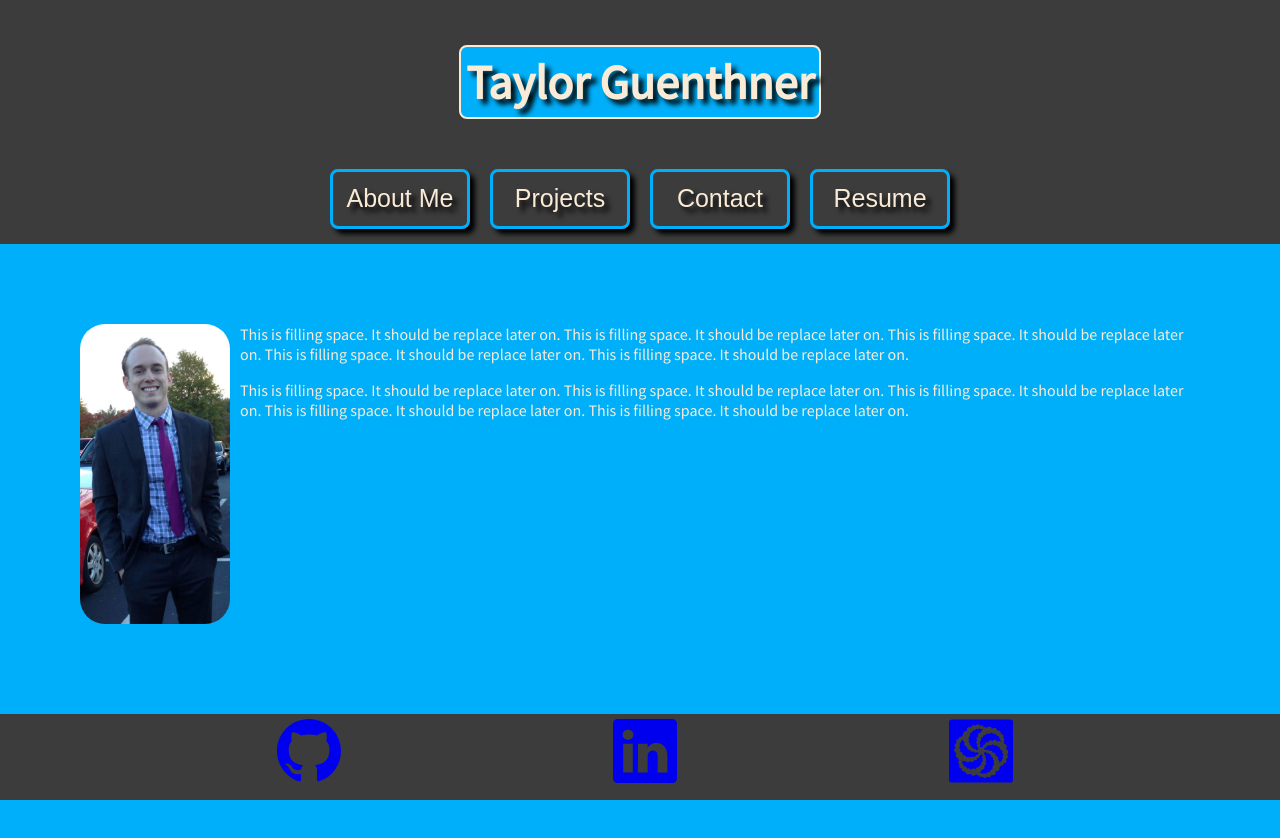
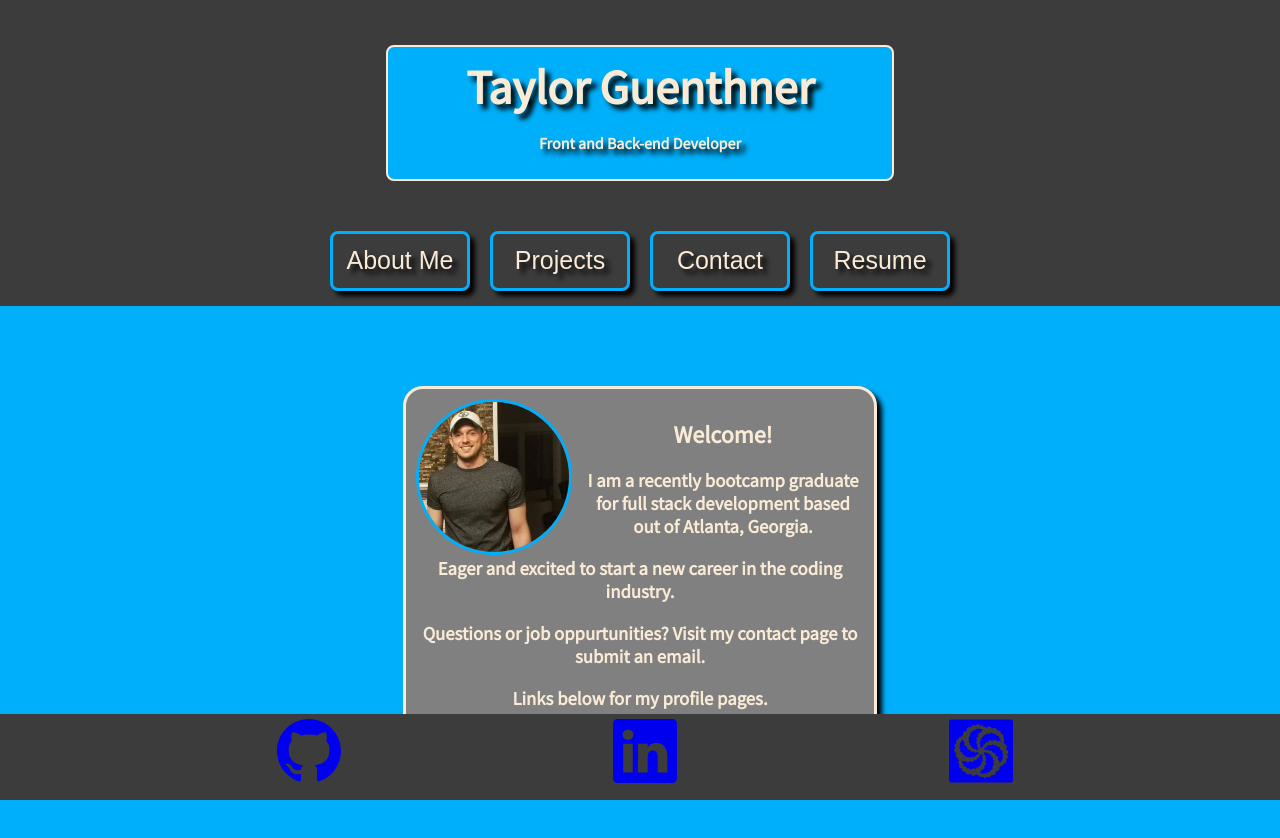
Before and after one commit to wtguenthner/react-portfolio, a React (Create React App) app: page / in a window 1280 px wide. Shown: the top 838 px of the page. Before the commit the page ends 800 px from the top, so only its background shows below. Built offline with nearby package versions, Linux system fonts and the light colour scheme.

Commit message:
About me section added

```diff
--- a/src/components/About/About.css
+++ b/src/components/About/About.css
@@ -1,16 +1,34 @@
 .aboutMe {
     margin: 10vh;
     color:antiquewhite;
+    height:400px;
+    display: flex;
+    flex-direction: row;
+
+    justify-content: center;
 }
 
 .aboutMe img {
-    border-radius: 25px;
+    border-radius: 50%;
+    border-style:solid;
+    border-color:rgb(0, 175, 250);
     margin-right: 10px;
     float: left;
-    height:300px;
+    height:150px;
     width:150px;
+    /* padding-bottom: 100px; */
 }
+.aboutMe .profile{
+    height:fit-content;
+    padding:10px;
+    border-style:solid;
+    border-radius: 20px;
+    background-color: grey;
+    width:40%;
+    text-align: center;
+    box-shadow: 5px 5px 5px black;
 
+}
 body{
     background-color: rgb(0, 175, 250);
   }
--- a/src/components/About/About.js
+++ b/src/components/About/About.js
@@ -1,11 +1,16 @@
 import './About.css';
-import profile from './img/profile_pic.jpg'
+import profile from './img/profile_pic.jpeg'
 
 const About = () =>
     <main className='aboutMe'>
-        <img src= {profile}/>
-        <p>This is filling space.  It should be replace later on.  This is filling space.  It should be replace later on.  This is filling space.  It should be replace later on.  This is filling space.  It should be replace later on.  This is filling space.  It should be replace later on.  </p>
-        <p>This is filling space.  It should be replace later on.  This is filling space.  It should be replace later on.  This is filling space.  It should be replace later on.  This is filling space.  It should be replace later on.  This is filling space.  It should be replace later on.  </p>
+        <div className="profile">
+            <div><img src= {profile}/></div>
+        <p><h2>Welcome!</h2></p>
+        <p><h3>I am a recently bootcamp graduate for full stack development based out of Atlanta, Georgia.</h3></p>
+        <p><h3>Eager and excited to start a new career in the coding industry.</h3></p>
+        <p><h3>Questions or job oppurtunities?  Visit my contact page to submit an email.</h3></p>
+        <p><h3>Links below for my profile pages.</h3></p>
+        </div>
     </main>
 
 export default About;
--- a/src/components/Contact/Contact.css
+++ b/src/components/Contact/Contact.css
@@ -3,6 +3,7 @@
   color: antiquewhite;
   display: flex;
   justify-content: center;
+
 }
 
 .contact img {
@@ -21,6 +22,7 @@ body {
   padding: 10px;
   width: 60%;
   text-align: center;
+  margin-bottom: 10%;
 }
 
 .contact .contactForm #input {
@@ -39,6 +41,7 @@ body {
   margin-top: 10%;
   height: fit-content;
   width: auto;
+
 }
 .complete {
   background-color: grey;
@@ -46,6 +49,7 @@ body {
   padding: 10px;
   width: 60%;
   text-align: center;
+
 }
 
 .contact .contactForm #submitButton {
--- a/src/components/Contact/Contact.js
+++ b/src/components/Contact/Contact.js
@@ -14,6 +14,7 @@ const Contact = () => {
   if (submitted) {
     return (
       <>
+
       <div className="completeContainer">
         <div className="complete">
             <p>Form submitted.</p>
--- a/src/components/Nav/Nav.css
+++ b/src/components/Nav/Nav.css
@@ -11,11 +11,21 @@ nav {
 nav h1 {
   color: antiquewhite;
   background-color: rgb(0, 175, 250);
-  padding: 5px;
+  padding: 10px;
   border-radius: 8px;
   border: 2px solid antiquewhite;
   text-shadow: 5px 5px 5px black;
   font-size: 48px;
+  text-align: center;
+
+}
+nav .title{
+
+    width:40%;
+}
+nav .titleDescription{
+    text-align:center;
+    font-size:12pt;
 }
 
 nav button {
--- a/src/components/Nav/Nav.js
+++ b/src/components/Nav/Nav.js
@@ -2,7 +2,9 @@ import './Nav.css';
 
 const Nav = props =>
     <nav>
-        <div><h1>Taylor Guenthner</h1></div>
+        <div className="title"><h1>Taylor Guenthner<span><p className="titleDescription">Front and Back-end Developer</p></span></h1>
+
+        </div>
         <div className='links'>
 
             <button onClick = {() => props.page('about')}>About Me</button>
```
Also changed, not shown: src/components/About/img/profile_pic.jpeg (added).
